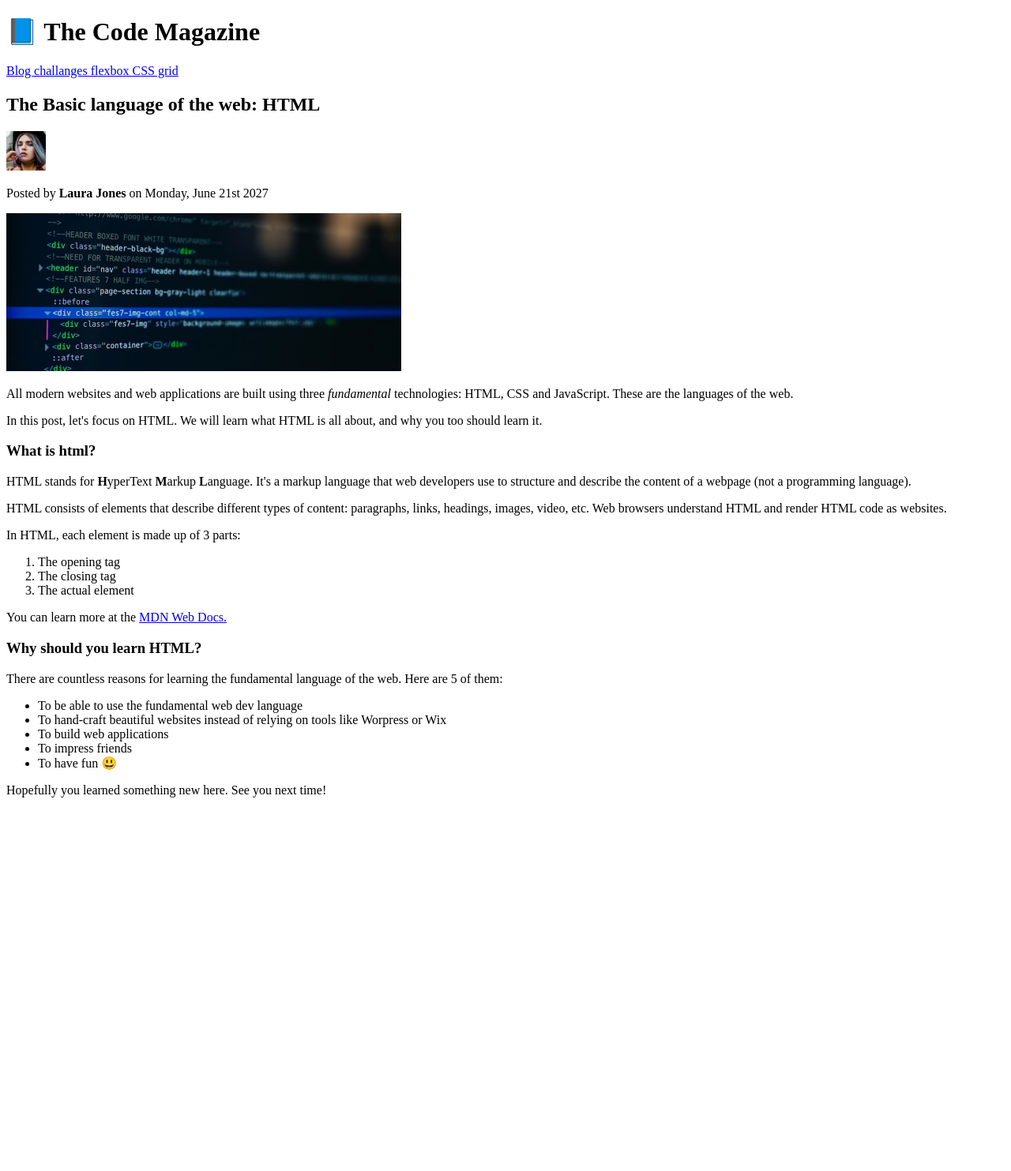
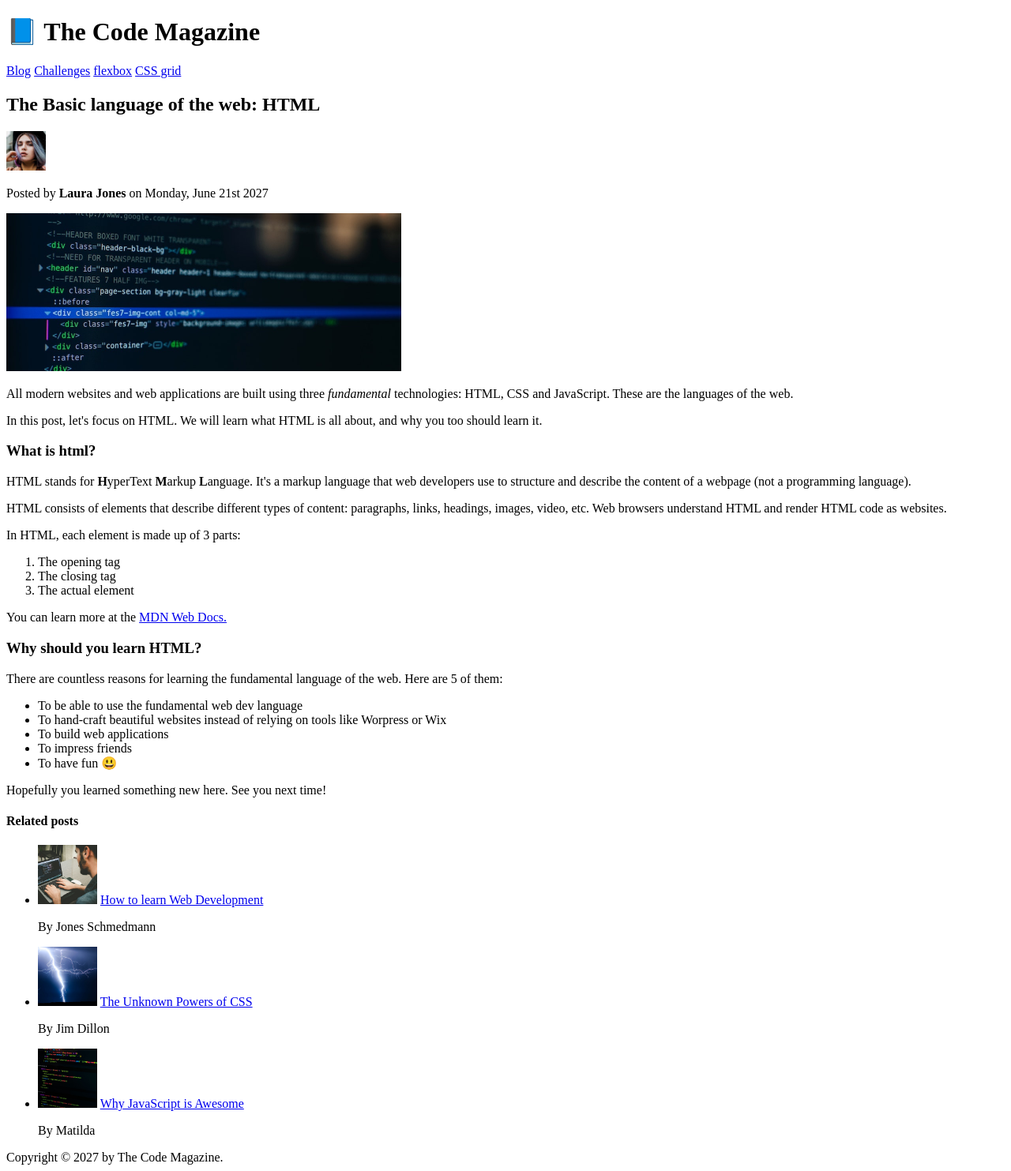
Before and after one commit to NunoGitHub/Udemy-Build-responsive-World-Websites-with-html-css, a plain HTML site: page 02-HTML-Fundamentals/index.html in a window 1280 px wide. Shown: the whole page at 79% size. Before the commit the page ends 1026 px from the top, so only its background shows below. Drawn offline with Linux system fonts and the light colour scheme.

Commit message:
simple challenge

```diff
--- a/02-HTML-Fundamentals/index.html
+++ b/02-HTML-Fundamentals/index.html
@@ -2,7 +2,7 @@
 <html lang="en">
 
 <head>
-    <meta charset="UTF-8"/>
+    <meta charset="UTF-8" />
     <title>Basic language of the web: HTML</title>
 </head>
 
@@ -15,27 +15,41 @@
         <H5>Basic language of the web: HTML</H5>
         <H6>Basic language of the web: HTML</H6>
             -->
+
+    <header>
         <H1>📘 The Code Magazine</H1>
 
-    <p><a href="./blog.html"> Blog challanges flexbox CSS grid </a></p>
+        <nav>
+            <a href="./blog.html">Blog</a>
+            <a href="./challenge2.html">Challenges</a>
+            <a href="#">flexbox</a>
+            <a href="#">CSS grid</a>
+        </nav>
+    </header>
 
+    <article>
+
+        <header>
             <H2>The Basic language of the web: HTML</H2>
 
-    <img src="./laura-jones.jpg" alt="laura jones" width="50" height="50">
+            <img src="./Images/laura-jones.jpg" alt="laura jones" width="50" height="50">
 
             <p>Posted by <strong>Laura Jones</strong> on Monday, June 21st 2027</p>
 
-    <img src="./post-img.jpg" alt="code html image" width="500" height="200">
+            <img src="./Images/post-img.jpg" alt="code html image" width="500" height="200">
+        </header>
 
 
-    <p>All modern websites and web applications are built using three <em>fundamental</em> technologies: HTML, CSS and
+        <p>All modern websites and web applications are built using three <em>fundamental</em> technologies: HTML, CSS
+            and
             JavaScript. These are the languages of the web.</p>
         <p>In this post, let's focus on HTML. We will learn what HTML is all about, and why you too should learn it.</p>
         <H3>What is html?</H3>
         <p>HTML stands for <strong>H</strong>yperText <strong>M</strong>arkup <strong>L</strong>anguage. It's a markup
             language that web developers use to structure and describe the content of a webpage (not a programming
             language).</p>
-    <p>HTML consists of elements that describe different types of content: paragraphs, links, headings, images, video,
+        <p>HTML consists of elements that describe different types of content: paragraphs, links, headings, images,
+            video,
             etc. Web browsers understand HTML and render HTML code as websites.</p>
         <p>In HTML, each element is made up of 3 parts:</p>
         <ol>
@@ -43,7 +57,9 @@
             <li>The closing tag</li>
             <li>The actual element</li>
         </ol>
-    <p>You can learn more at the <a href="https://developer.mozilla.org/pt-BR/docs/Web/HTML/Element" target="_blank">MDN Web Docs.</a></p>
+        <p>You can learn more at the <a href="https://developer.mozilla.org/pt-BR/docs/Web/HTML/Element"
+                target="_blank">MDN
+                Web Docs.</a></p>
         <h3>Why should you learn HTML?</h3>
         <p>There are countless reasons for learning the fundamental language of the web. Here are 5 of them:</p>
         <ul>
@@ -54,6 +70,30 @@
             <li>To have fun 😃</li>
         </ul>
         <p>Hopefully you learned something new here. See you next time!</p>
+        <aside>
+            <h4>Related posts</h4>
+            <ul>
+                <li> <img src="./Images/related-1.jpg" width="75" height="75" alt="related 1"> <a href="#">How to learn
+                        Web Development</a>
+                    <p>By Jones Schmedmann</p>
+                </li>
+
+                <li> <img src="./Images/related-2.jpg" width="75" height="75" alt="related 2"> <a href="#">The Unknown
+                        Powers of CSS</a>
+                    <p>By Jim Dillon</p>
+                </li>
+
+                <li> <img src="./Images/related-3.jpg" width="75" height="75" alt="related 2"> <a href="#">Why
+                        JavaScript is Awesome</a>
+                    <p>By Matilda</p>
+                </li>
+
+            </ul>
+        </aside>
+        <footer>
+            Copyright &copy; 2027 by The Code Magazine.
+        </footer>
+    </article>
 </body>
 
 </html>
```
Also changed, not shown: 02-HTML-Fundamentals/challenge2.html (added, +29 -0 lines), 02-HTML-Fundamentals/Images/challenges.jpg (renamed from 02-HTML-Fundamentals/challenges.jpg), 02-HTML-Fundamentals/Images/laura-jones.jpg (renamed from 02-HTML-Fundamentals/laura-jones.jpg), 02-HTML-Fundamentals/Images/post-img.jpg (renamed from 02-HTML-Fundamentals/post-img.jpg), 02-HTML-Fundamentals/Images/related-1.jpg (renamed from 02-HTML-Fundamentals/related-1.jpg), 02-HTML-Fundamentals/Images/related-2.jpg (renamed from 02-HTML-Fundamentals/related-2.jpg), 02-HTML-Fundamentals/Images/related-3.jpg (renamed from 02-HTML-Fundamentals/related-3.jpg), 2 other files. Lines whose indentation alone changed are shown as unchanged.
